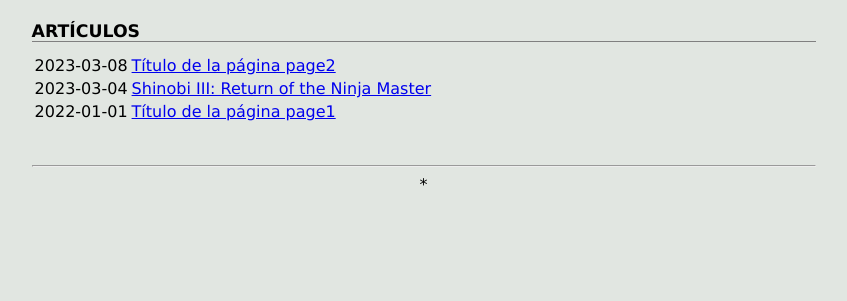
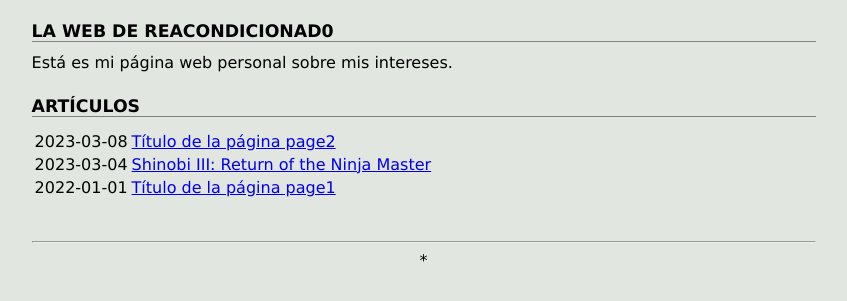
Before and after one commit to reacondicionad0/reacondicionad0.github.io, a plain HTML site: page index.html in a window 1280 px wide. Shown: the part 155-456 px from the top of the page, without its empty margins (210-1057 px from the left). Drawn offline with Linux system fonts and the light colour scheme.

Commit message:
Mejorando el índice.

```diff
--- a/index.html
+++ b/index.html
@@ -12,4 +12,4 @@
   <noscript>
     <P class="alert">Tu navegador no acepta Javascript. Está web lo usa muy poco pero se recomienda habilitarlo para
       mejorar la experiencia :)</P>
-  </noscript><h1>Artículos</h1><table><tr><td>2023-03-08</td><td><a href="page2">Título de la página page2</a></td></tr><tr><td>2023-03-04</td><td><a href="shinobi3">Shinobi III: Return of the Ninja Master</a></td></tr><tr><td>2022-01-01</td><td><a href="page1">Título de la página page1</a></td></tr></table></body></html>
+  </noscript><h1>La web de Reacondicionad0</h1><p>Está es mi página web personal sobre mis intereses.</p><h1>Artículos</h1><table><tr><td>2023-03-08</td><td><a href="page2">Título de la página page2</a></td></tr><tr><td>2023-03-04</td><td><a href="shinobi3">Shinobi III: Return of the Ninja Master</a></td></tr><tr><td>2022-01-01</td><td><a href="page1">Título de la página page1</a></td></tr></table></body></html>
```
